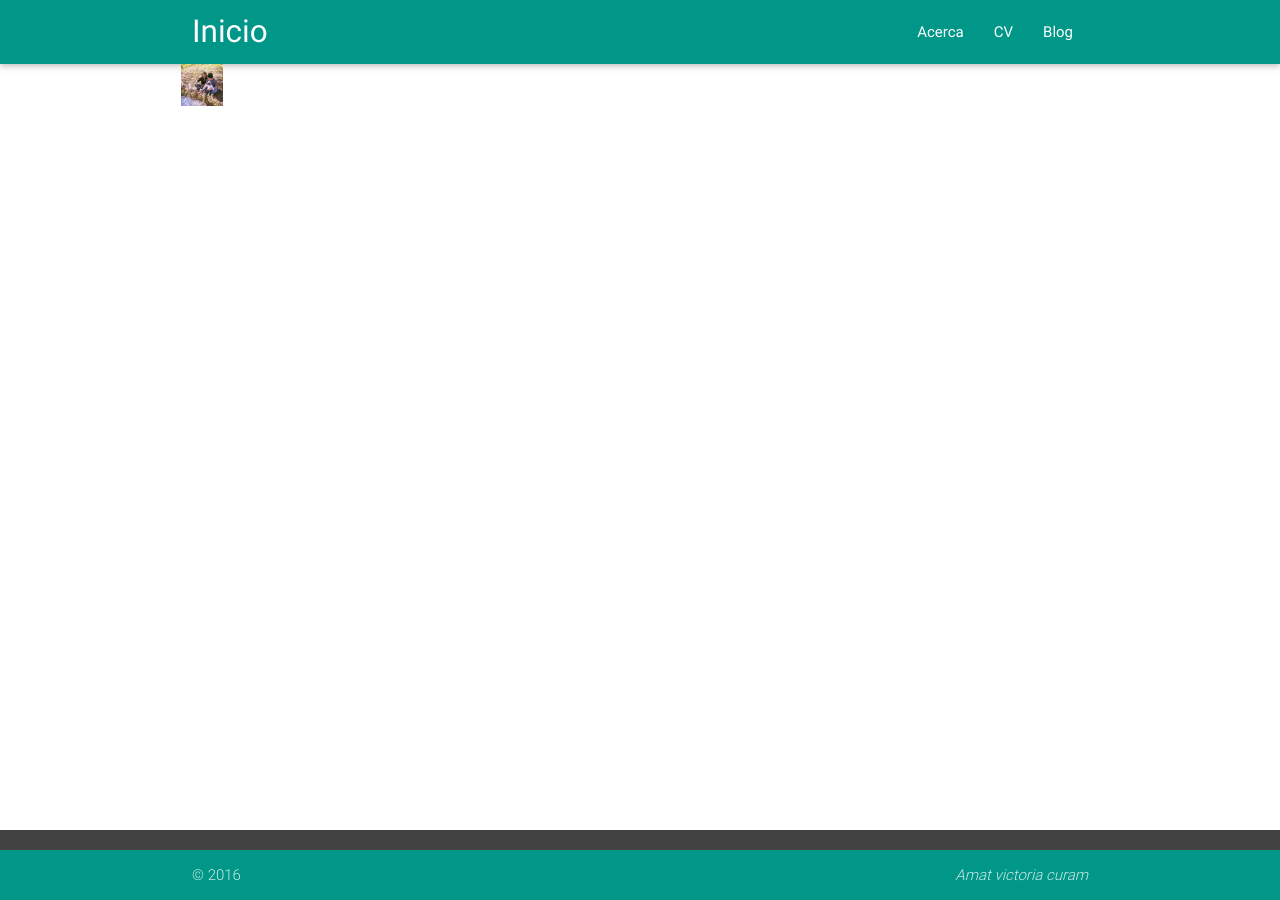
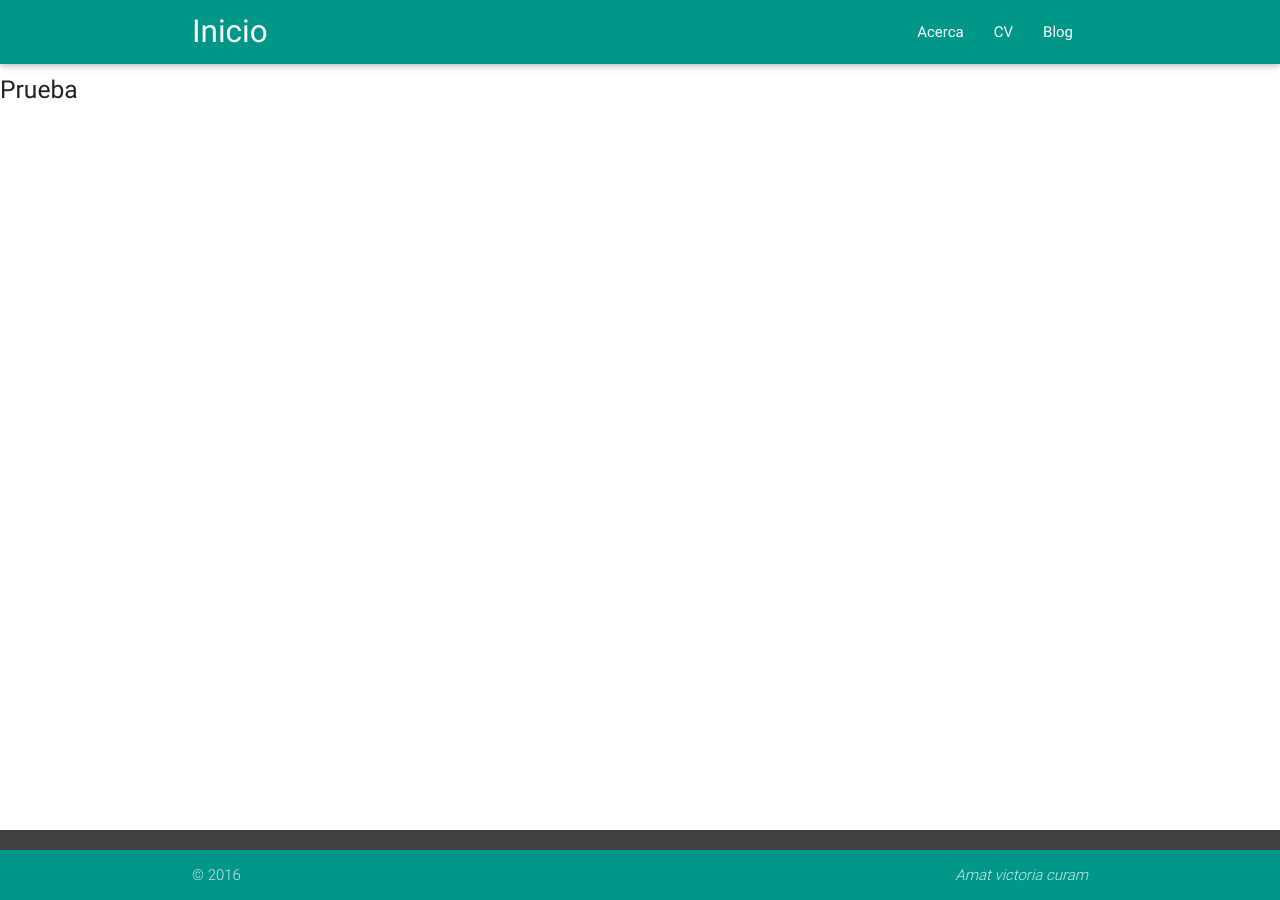
Before and after one commit to const3/const3.github.io, a Jekyll site: the page built from index.html, in a window 1280 px wide. Built offline with Jekyll 4.4.1, drawn with Linux system fonts in a browser that asks for light colours; nearby versions of some CDN libraries.

Commit message:
Update index.html

```diff
--- a/index.html
+++ b/index.html
@@ -2,13 +2,8 @@
 layout: default
 title: Sam Mtz
 ---
-<div class="container">
-	<div class="row">
-
-
-	<div class="valign-wrapper">
-		<img src="img/circle.jpg" class="valign center" height="42" width="42">
-  </div>
+<div class="valign-wrapper">
+  <h5 class="valign">Prueba</h5>
 </div>
 
 </div><!-- /.blurb -->
```
